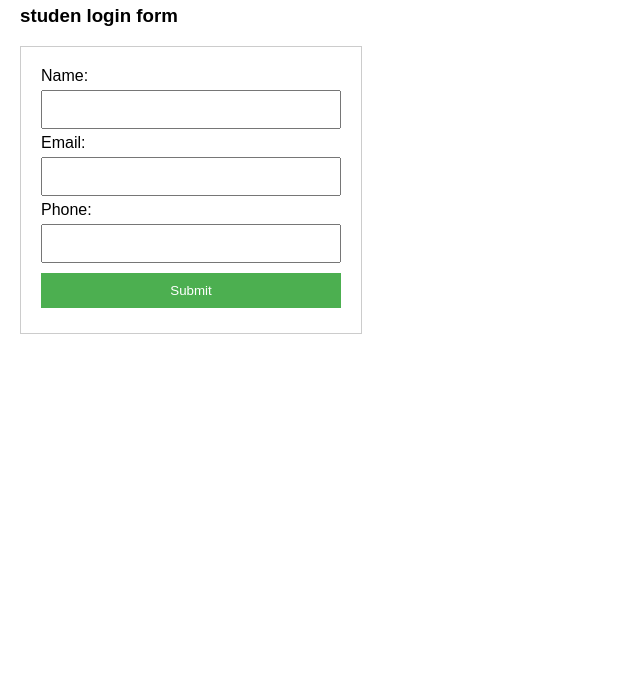
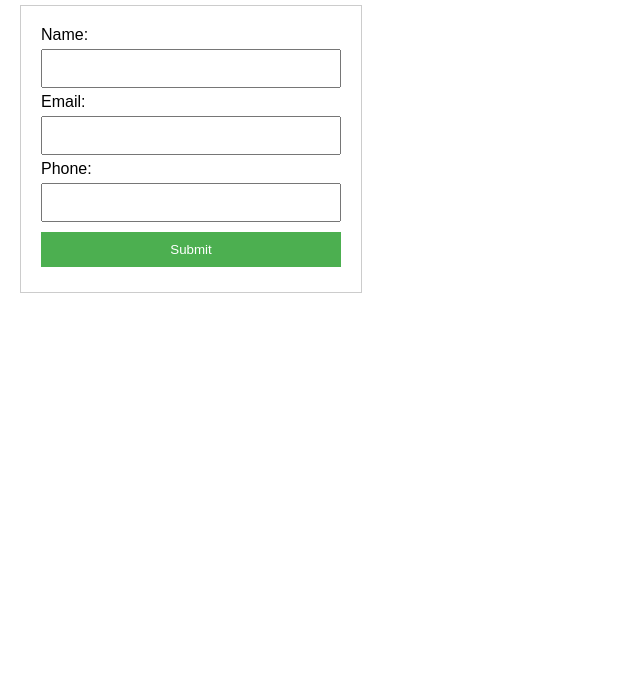
Before and after one commit to VikasMohan7/github-jenkin-vikas, a plain HTML site: page index.html in a window 1280 px wide. Shown: the part 123-800 px from the top of the page, without its empty margins (0-640 px from the left). Drawn offline with Linux system fonts and the light colour scheme.

Commit message:
last commit

```diff
--- a/index.html
+++ b/index.html
@@ -9,7 +9,6 @@
 <body>
 <h1>TKRCET</h1>
 <h2>User Registration Form</h2>
-<h3>studen login form</h3>
 <form>
 <label for="name">Name:</label>
 <input type="text" id="name" name="name" required><br>
```
